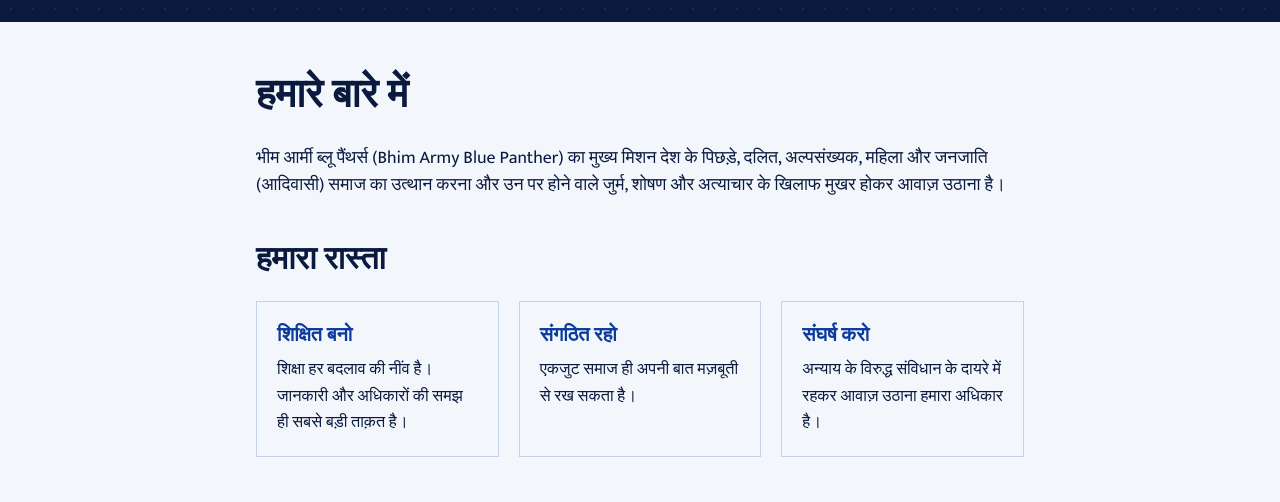
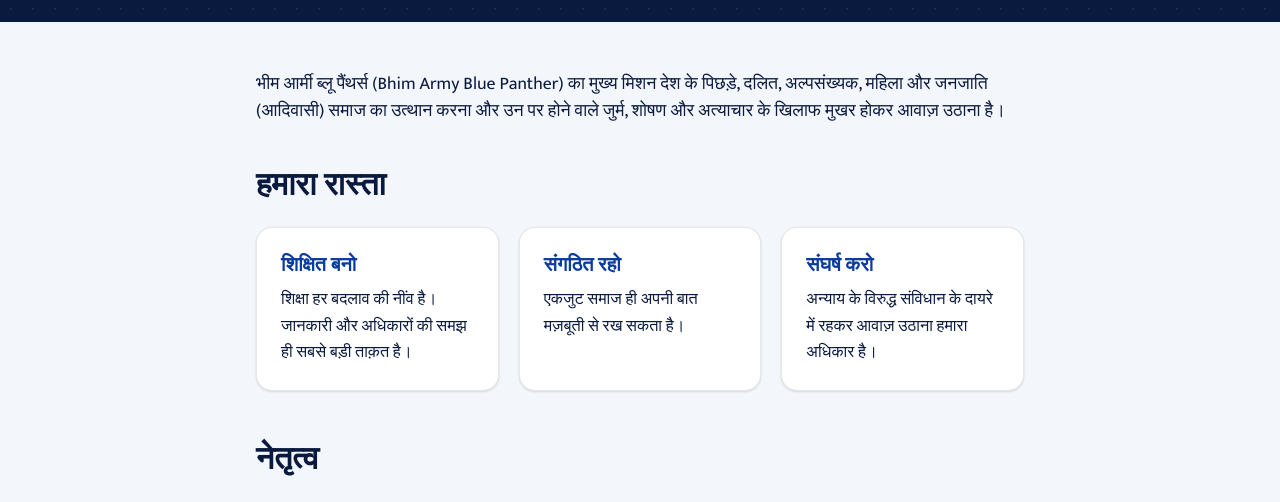
Before and after one commit to adityakumar43/bhim-army-blue-panther, a React (Vite) app in the folder frontend/: page /about in a window 1280 px wide. Shown: the part 271-773 px from the top of the page. Built offline with nearby package versions, Linux system fonts and the light colour scheme; no server answers.

Commit message:
updated ui

```diff
--- a/frontend/src/pages/About.jsx
+++ b/frontend/src/pages/About.jsx
@@ -7,13 +7,13 @@
   const principles = ['educate', 'organize', 'struggle']
   return (
     <div className="mx-auto max-w-4xl px-5 py-12 lg:px-16">
-      <h1 className="mb-6 text-4xl font-extrabold">{t('about.title')}</h1>
+
       <p className="mb-10 text-lg">{t('about.intro')}</p>
 
       <h2 className="mb-5 text-3xl font-extrabold">{t('about.principlesTitle')}</h2>
       <div className="mb-12 grid gap-5 md:grid-cols-3">
         {principles.map((k) => (
-          <div key={k} className="border border-brand/20 p-5">
+          <div key={k} className="panel">
             <h3 className="mb-2 text-xl font-extrabold text-brand">{t(`about.${k}.title`)}</h3>
             <p>{t(`about.${k}.text`)}</p>
           </div>
```
